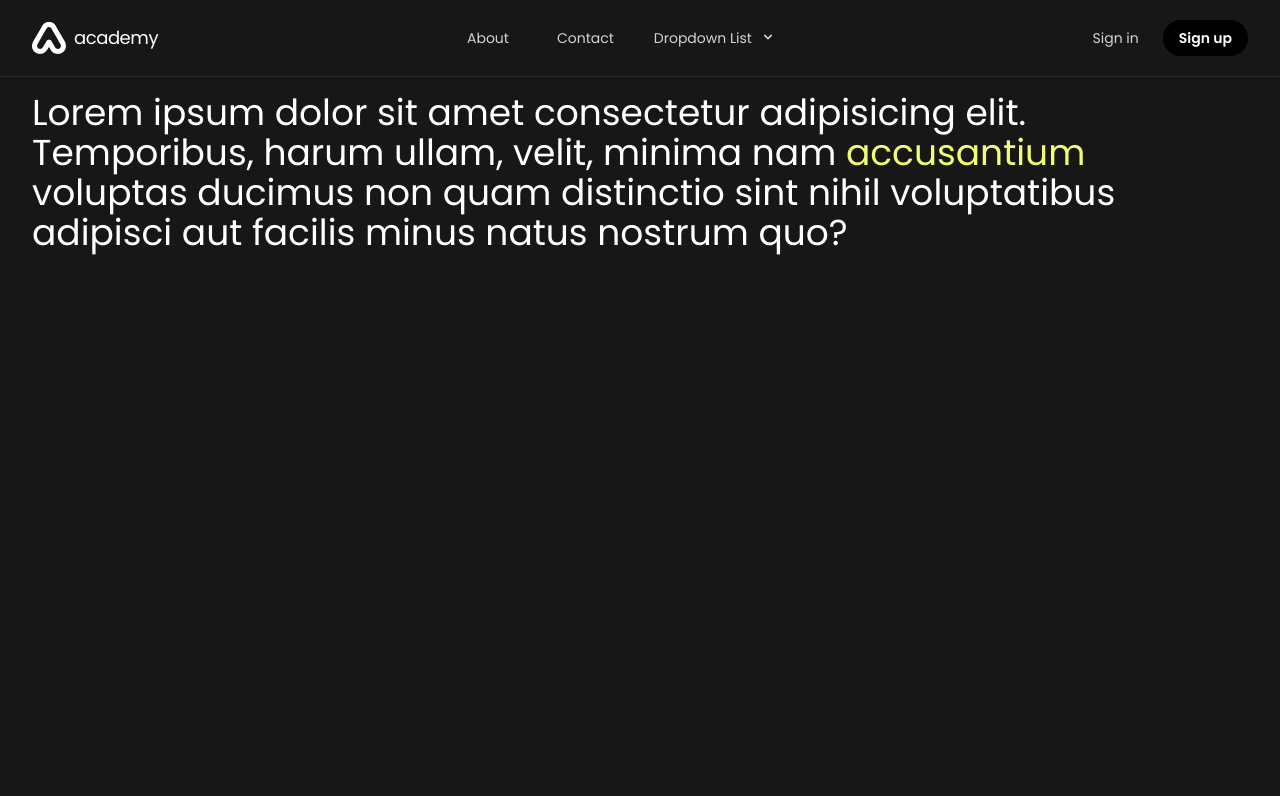
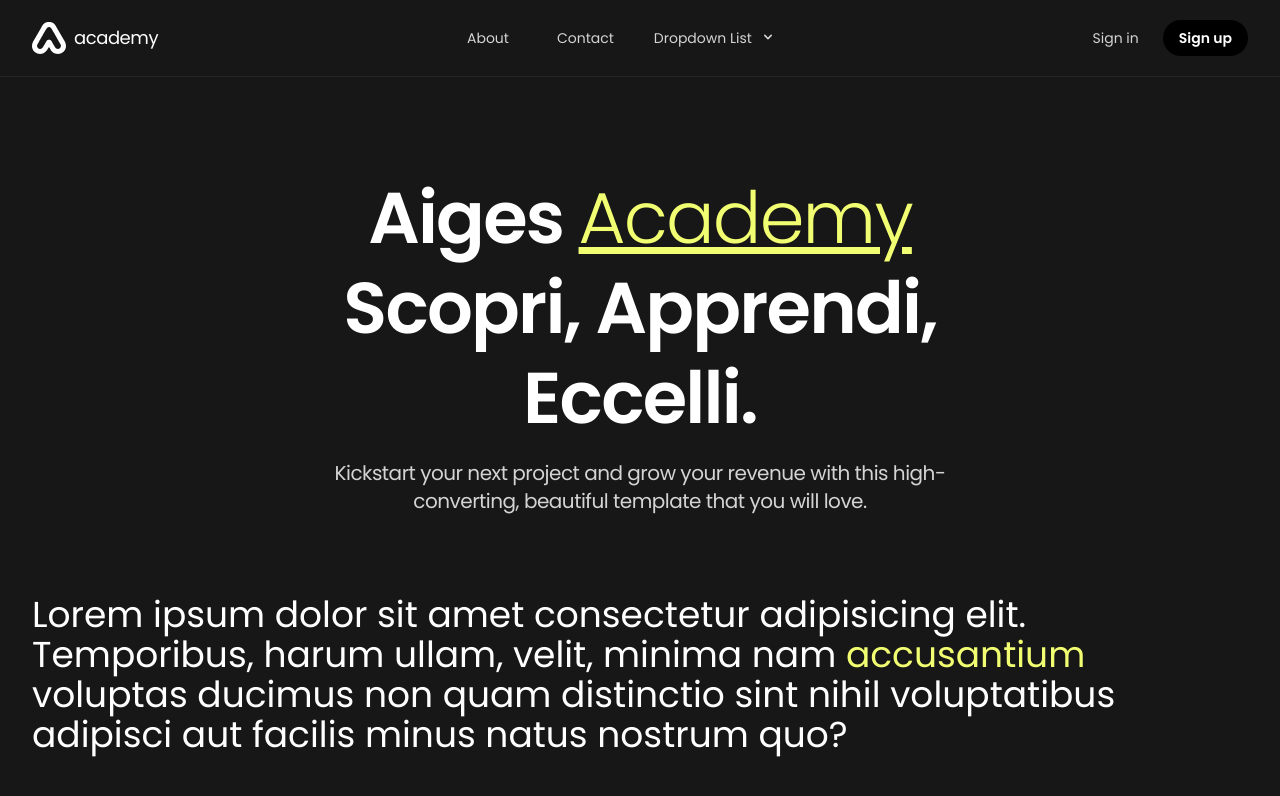
Before and after one commit to plasm/academy, a Nuxt app: page / in a window 1280 px wide. Shown: the top 796 px of the page. Built offline with nearby package versions, Linux system fonts and the light colour scheme.

Commit message:
feat: heading

```diff
--- /dev/null
+++ b/components/ac-heading/index.vue
@@ -0,0 +1,30 @@
+<template>
+  <div data-name="ac-heading" class="mx-auto max-w-3xl p-6 text-center lg:p-10">
+    <div class="text-5xl font-semibold tracking-tight text-white lg:text-7xl">
+      <slot name="title">
+        <div v-html="title" />
+      </slot>
+    </div>
+    <div class="mt-4 text-xl tracking-tight text-neutral-300 lg:text-xl">
+      <slot name="description">
+        <div v-html="description" />
+      </slot>
+    </div>
+  </div>
+</template>
+
+<script>
+export default {
+  name: 'ac-heading',
+  props: {
+    title: {
+      type: String,
+      default: ''
+    },
+    description: {
+      type: String,
+      default: ''
+    }
+  }
+}
+</script>
--- a/pages/index.vue
+++ b/pages/index.vue
@@ -1,5 +1,14 @@
 <template>
   <div class="mx-auto px-4 sm:px-6 md:px-8 2xl:max-w-7xl">
+    <div class="py-10">
+      <ac-heading description="Kickstart your next project and grow your revenue with this high-converting, beautiful template that you will love.">
+        <template #title>
+          <div class="leading-tight">
+            Aiges <span class="font-light text-primary underline">Academy</span><br>Scopri, Apprendi, Eccelli.
+          </div>
+        </template>
+      </ac-heading>
+    </div>
     <div class="text-4xl text-white">
       Lorem ipsum dolor sit amet consectetur adipisicing elit. Temporibus, harum ullam, velit, minima nam <span class="text-primary">accusantium</span> voluptas ducimus non quam distinctio sint nihil voluptatibus adipisci aut facilis minus natus nostrum quo?
     </div>
```
